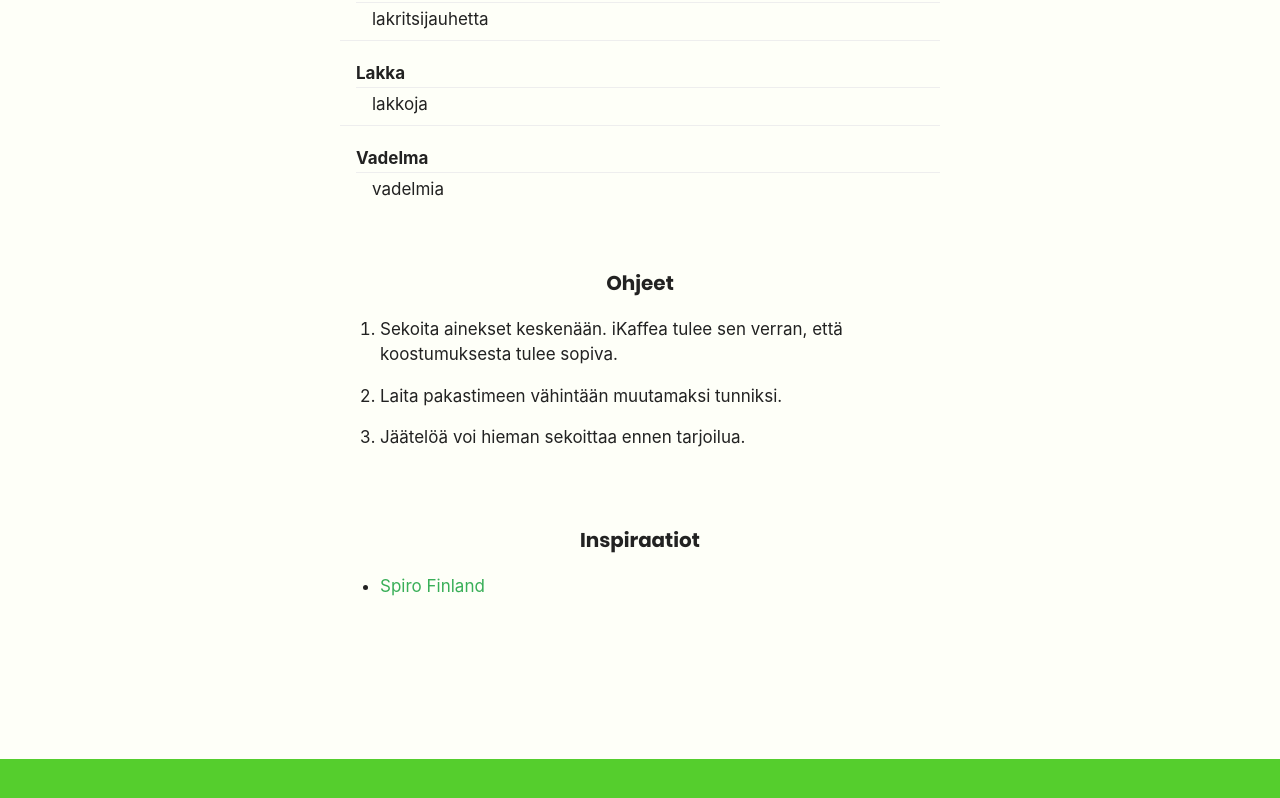
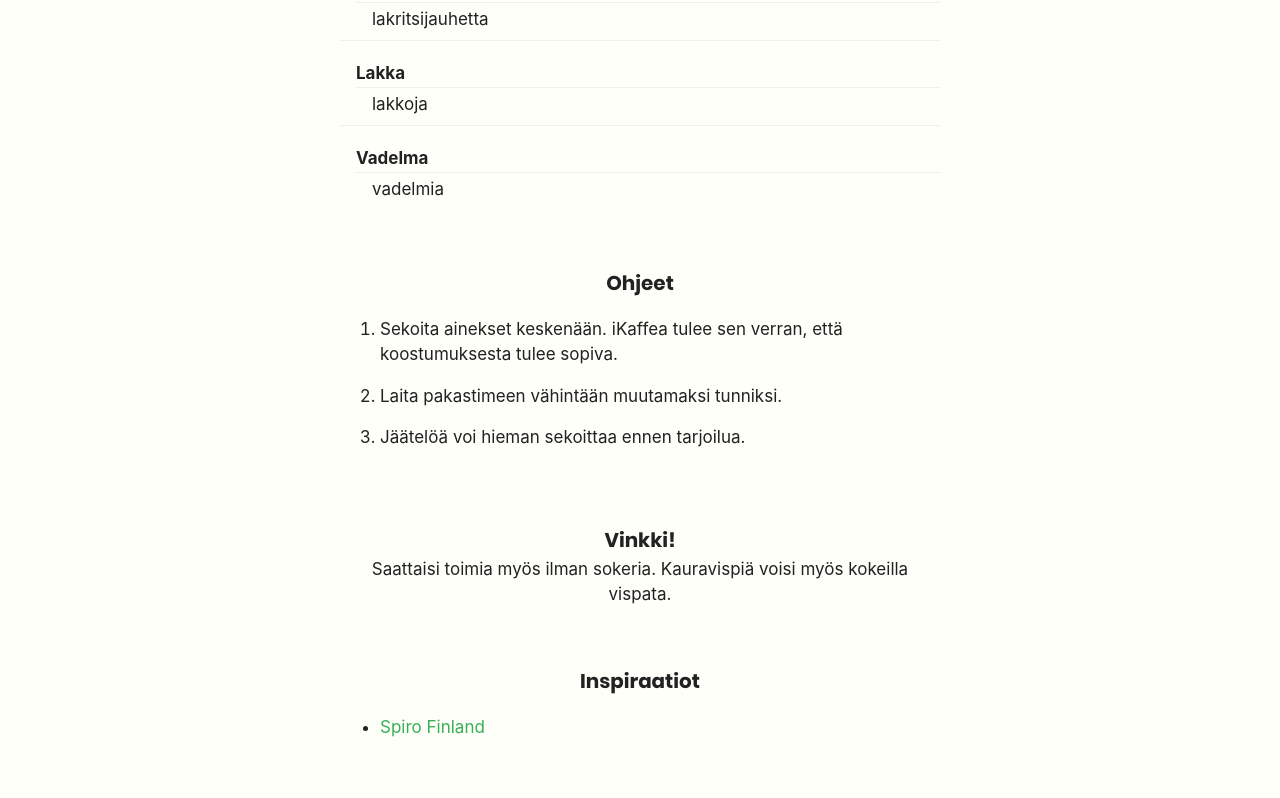
Before and after one commit to Randati/recipes, a Jekyll site: the page built from _recipes/jaatelo.md, in a window 1280 px wide and 900 px high, scrolled down 997 px. Shown: the top 798 px of the window. Built offline with Jekyll 4.4.1, drawn with Linux system fonts in a browser that asks for light colours; before the commit the page ends 1756 px from its top, so only the background shows below that.

Commit message:
Update jäätelö

```diff
--- a/_recipes/jaatelo.md
+++ b/_recipes/jaatelo.md
@@ -36,6 +36,9 @@ directions:
 - Laita pakastimeen vähintään muutamaksi tunniksi.
 - Jäätelöä voi hieman sekoittaa ennen tarjoilua.
 
+tip: >
+  Saattaisi toimia myös ilman sokeria. Kauravispiä voisi myös kokeilla vispata.
+
 sources:
   - name: Spiro Finland
     url: https://www.spirofinland.fi/
```
